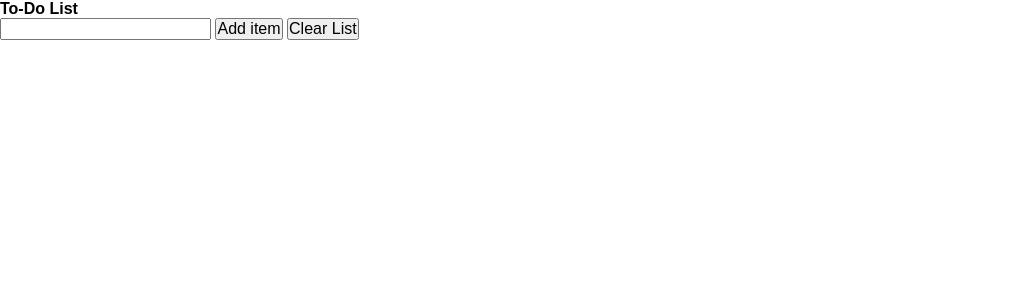
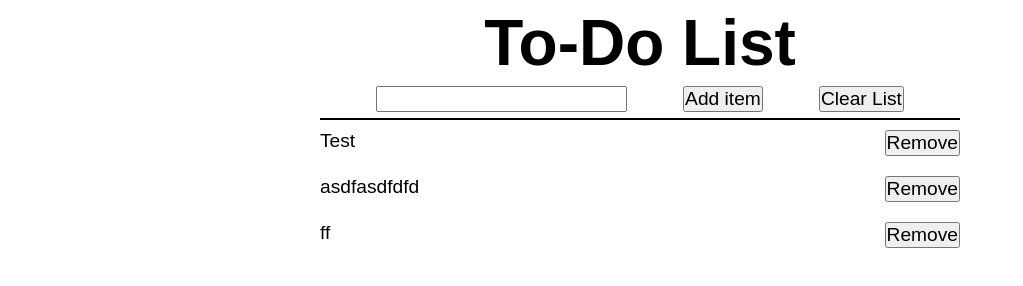
Before and after one commit to meuzishun/todoApp, a plain HTML site: page index.html in a window 1280 px wide. Shown: the whole page, without its empty margins (0-1023 px from the left). Drawn offline with Linux system fonts and the light colour scheme.

Commit message:
Style up a bit

```diff
--- a/index.html
+++ b/index.html
@@ -10,12 +10,18 @@
 <body>
     <header>
         <h1>To-Do List</h1>
-        <input type="text" name="text-field" id="text-field">
-        <button for="text-field" id="submit-btn">Add item</button>
-        <button id="clear-btn">Clear List</button>
+        <div class="input-container">
+            <input type="text" name="text-field" id="text-field">
+            <button for="text-field" id="submit-btn">Add item</button>
+            <button id="clear-btn">Clear List</button>
+        </div>
     </header>
     <main>
-        <ol id="item-list"></ol>
+        <ol id="item-list">
+            <li><p>Test</p><button>Remove</button></li>
+            <li><p>asdfasdfdfd</p><button>Remove</button></li>
+            <li><p>ff</p><button>Remove</button></li>
+        </ol>
     </main>
 </body>
 </html>
--- a/style.scss
+++ b/style.scss
@@ -5,3 +5,62 @@
 	font-size: 16px;
 	font-family: Arial, Helvetica, sans-serif;
 }
+
+body {
+    display: flex;
+    flex-direction: column;
+    width: 100%;
+    height: 100vh;
+
+    header {
+        width: 50%;
+        height: 15%;
+        margin: 0 auto;
+        border-bottom: 2px solid black;
+
+        display: flex;
+        flex-direction: column;
+        justify-content: space-evenly;
+
+        h1 {
+            font-size: 4rem;
+            text-align: center;
+        }
+        .input-container {
+            display: flex;
+            flex-direction: row;
+            justify-content: space-evenly;
+
+            input,
+            button {
+                font-size: 1.2rem;
+            }
+        }
+    }
+
+    main {
+        width: 50%;
+        margin: 0 auto;
+        display: flex;
+        flex-direction: column;
+
+        #item-list {
+            display: flex;
+            flex-direction: column;
+            justify-content: space-evenly;
+
+
+            li {
+                display: flex;
+                flex-direction: row;
+                justify-content: space-between;
+                margin: 10px 0;
+
+                p,
+                button {
+                    font-size: 1.2rem;
+                }
+            }
+        }
+    }
+}
```
Also changed, not shown: css/style.css, 1 other file.
